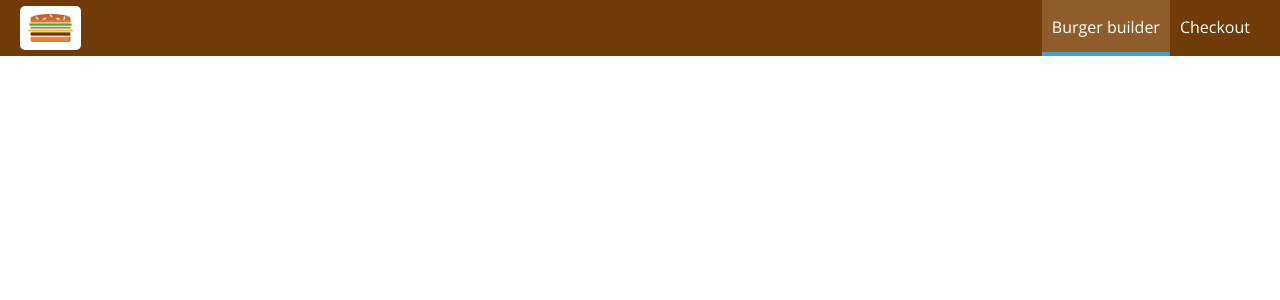
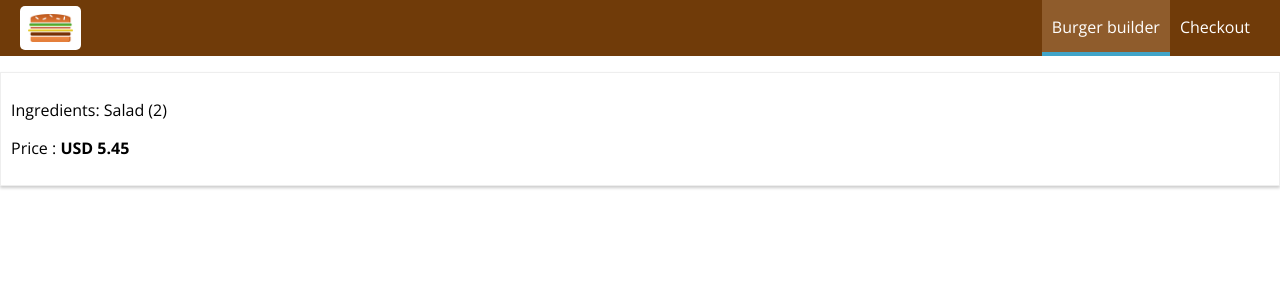
Before and after one commit to edayan/react-burger-builder, a React (Create React App) app: page /orders in a window 1280 px wide. Shown: the top 300 px of the page. Built offline with nearby package versions, Linux system fonts and the light colour scheme.

Commit message:
Adding hard coded orders and route

```diff
--- a/src/App.js
+++ b/src/App.js
@@ -3,6 +3,7 @@
 import BurgerBuilder from './containers/BurgerBuilder/BurgerBuilder';
 import Checkout from './containers/Checkout/Checkout';
 import { Route, Switch } from 'react-router-dom';
+import Orders from './containers/Orders/Orders';
 
 class App extends Component {
   render() {
@@ -11,6 +12,7 @@
         <Layout>
           <Switch>
             <Route path="/checkout" component={Checkout} />
+            <Route path="/orders" exact component={Orders} />
             <Route path="/" exact component={BurgerBuilder} />
           </Switch>
         </Layout>
--- /dev/null
+++ b/src/components/UI/Order/Order.js
@@ -0,0 +1,15 @@
+import React from 'react';
+import classes from './Order.module.css';
+
+const Order = props => {
+  return (
+    <div className={classes.Order}>
+      <p>Ingredients: Salad (2)</p>
+      <p>
+        Price : <strong>USD 5.45</strong>
+      </p>
+    </div>
+  );
+};
+
+export default Order;
--- /dev/null
+++ b/src/components/UI/Order/Order.module.css
@@ -0,0 +1,8 @@
+.Order {
+  width: 100%;
+  border: 1px solid #eee;
+  box-shadow: 0 2px 3px #ccc;
+  padding: 10px;
+  margin: 10px auto;
+  box-sizing: border-box;
+}
--- /dev/null
+++ b/src/containers/Orders/Orders.js
@@ -0,0 +1,14 @@
+import React, { Component } from 'react';
+import Order from '../../components/UI/Order/Order';
+
+class Orders extends Component {
+  render() {
+    return (
+      <div>
+        <Order />
+      </div>
+    );
+  }
+}
+
+export default Orders;
```
